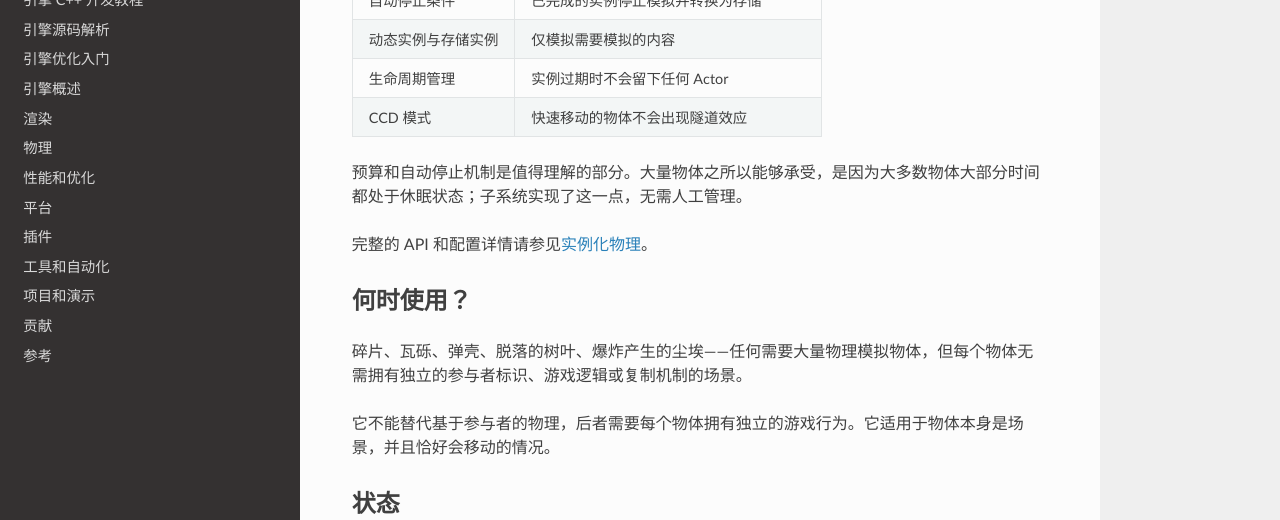
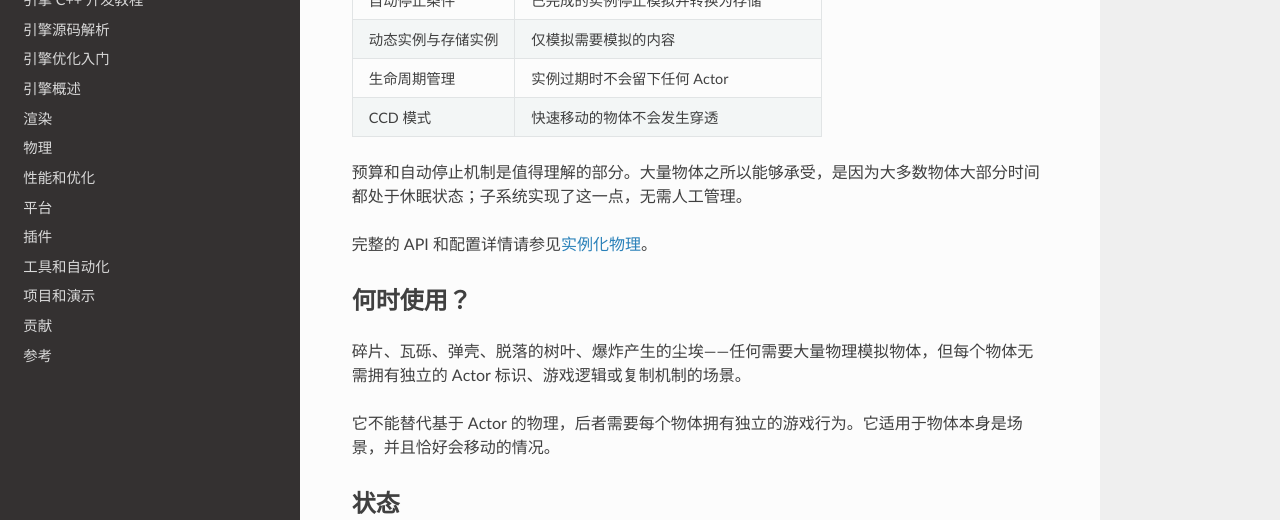
Before and after one commit to OpenHUTB/cpp, an MkDocs documentation site: the page built from docs/optimization/ProjectsAndDemos/PhysX-Instanced-Subsystem.md, in a window 1280 px wide and 900 px high, scrolled down 1021 px. Shown: the part 149-669 px from the top of the window. Built offline with MkDocs 1.6.1, drawn with Linux system fonts in a browser that asks for light colours; nearby versions of some CDN libraries; a script that is not in the unit is left out.

Commit message:
docs(projects): 修正 PhysX 实例化子系统页的坏链与术语
- PhysX 链接改为 ../Physics/PhysX.md
- 「参与者」改为 Actor，「隧道效应」改为「穿透」

```diff
--- a/docs/optimization/ProjectsAndDemos/PhysX-Instanced-Subsystem.md
+++ b/docs/optimization/ProjectsAndDemos/PhysX-Instanced-Subsystem.md
@@ -29,7 +29,7 @@
 | 自动停止条件 | 已完成的实例停止模拟并转换为存储 |
 | 动态实例与存储实例 | 仅模拟需要模拟的内容 |
 | 生命周期管理 | 实例过期时不会留下任何 Actor |
-| CCD 模式 | 快速移动的物体不会出现隧道效应 |
+| CCD 模式 | 快速移动的物体不会发生穿透 |
 
 预算和自动停止机制是值得理解的部分。大量物体之所以能够承受，是因为大多数物体大部分时间都处于休眠状态；子系统实现了这一点，无需人工管理。
 
@@ -38,9 +38,9 @@
 
 ## 何时使用？
 
-碎片、瓦砾、弹壳、脱落的树叶、爆炸产生的尘埃——任何需要大量物理模拟物体，但每个物体无需拥有独立的参与者标识、游戏逻辑或复制机制的场景。
+碎片、瓦砾、弹壳、脱落的树叶、爆炸产生的尘埃——任何需要大量物理模拟物体，但每个物体无需拥有独立的 Actor 标识、游戏逻辑或复制机制的场景。
 
-它不能替代基于参与者的物理，后者需要每个物体拥有独立的游戏行为。它适用于物体本身是场景，并且恰好会移动的情况。
+它不能替代基于 Actor 的物理，后者需要每个物体拥有独立的游戏行为。它适用于物体本身是场景，并且恰好会移动的情况。
 
 
 ## 状态
@@ -52,5 +52,5 @@
 
 - [实例化物理](../Physics/Instanced-Physics.md)
 - [物理立方体测试台](./Physics-Cube-Bench.md)
-- [PhysX](../Plugins/PhysX.md)
+- [PhysX](../Physics/PhysX.md)
 - [已捆绑的插件](../Plugins/Bundled-Plugins.md)
```
